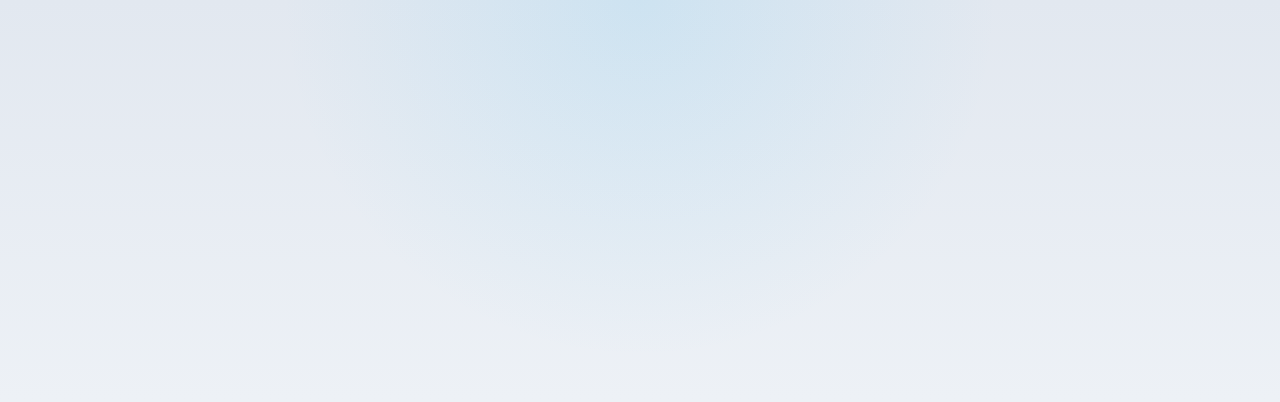
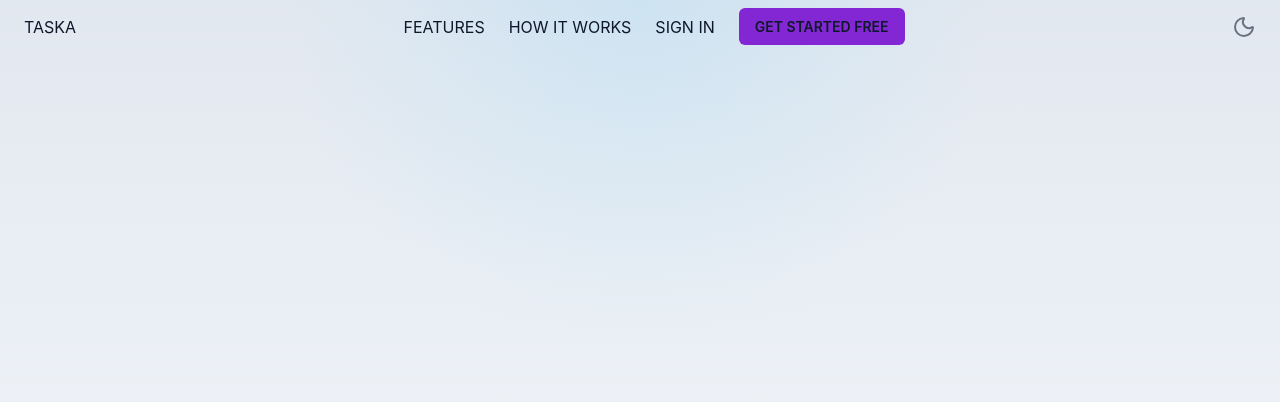
Before and after one commit to PrRj06/todo-app, a React app in the folder frontend/: page / in a window 1280 px wide. Shown: the top 402 px of the page. Built offline with nearby package versions, Linux system fonts and the light colour scheme; the HTML template or start-up script is replaced by a standard one.

Commit message:
add: added navbar for landing page

```diff
--- a/frontend/src/App.jsx
+++ b/frontend/src/App.jsx
@@ -1,6 +1,8 @@
+import HeroNav from "./components/HeroNav";
 function App(){
   return (
     <>
+    <HeroNav/>
     </>
   )
 }
--- /dev/null
+++ b/frontend/src/components/HeroNav.jsx
@@ -0,0 +1,19 @@
+import GlowButton from "./ui/GlowButton";
+import ThemeToggle from "./ui/ThemeToggle";
+function HeroNav(){
+    return(
+        <>
+        <div className="w-screen flex justify-between items-center dark:text-white px-6 py-2">
+            <div>TASKA</div>
+            <div className="flex items-center gap-6">
+                <div><a href="/#features">FEATURES</a></div>
+                <div><a href="/#hiw">HOW IT WORKS</a></div>
+                <div><a href="/#signin">SIGN IN</a></div>
+                <GlowButton text="GET STARTED FREE"/>
+            </div>
+            <ThemeToggle/>
+        </div>
+        </>
+    )
+};
+export default HeroNav;
```
